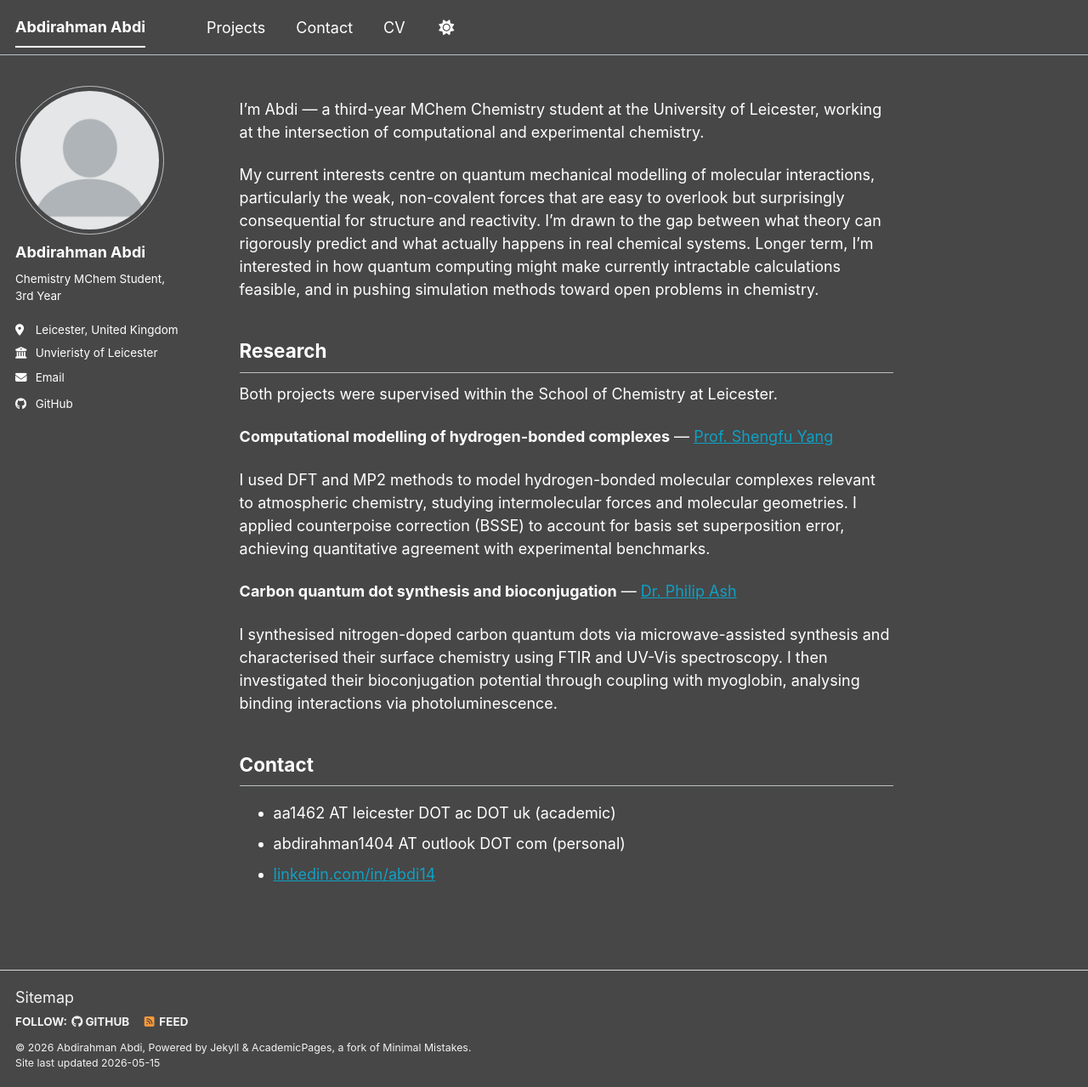
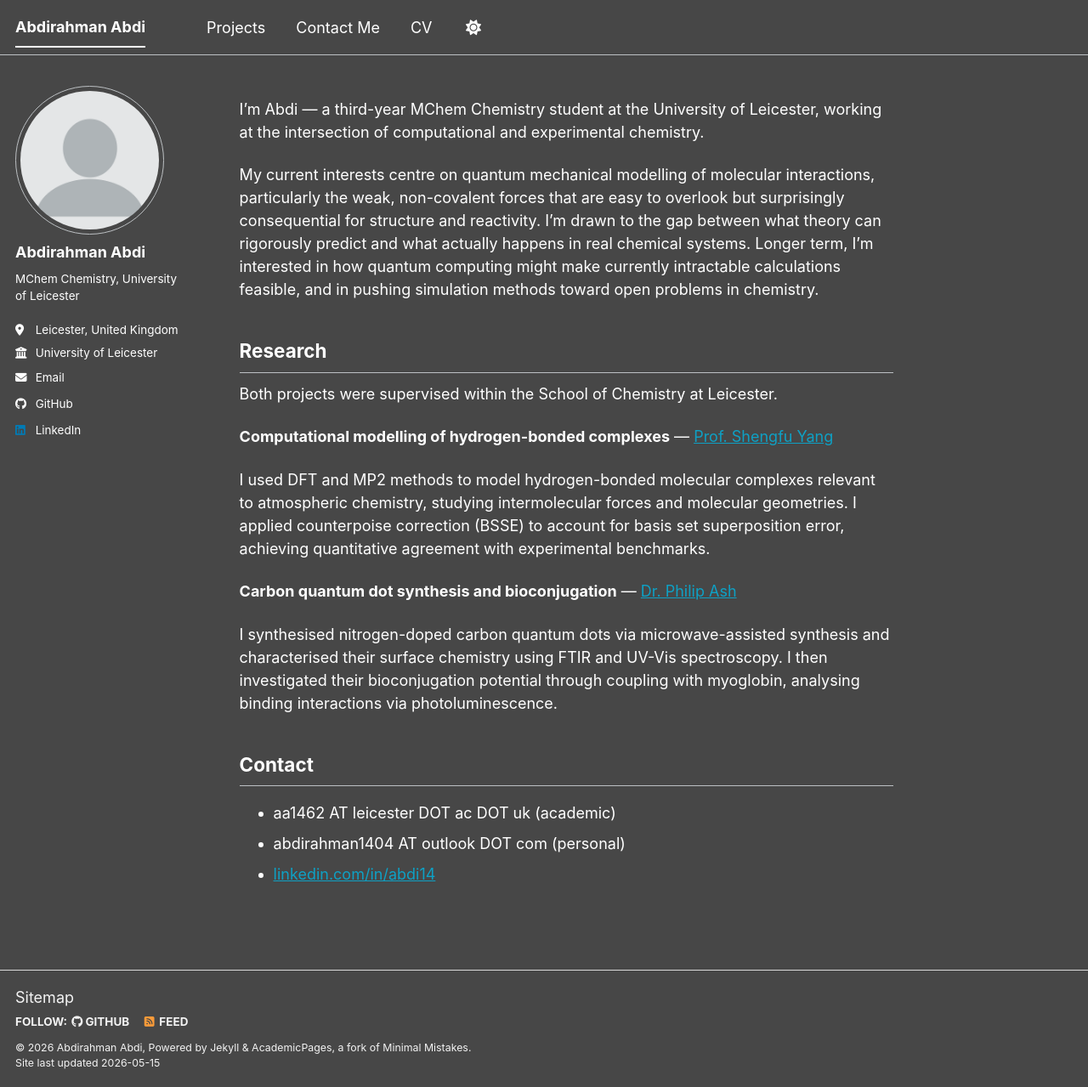
Before and after one commit to abdirahmanabdi-dev/abdirahmanabdi-dev.github.io, a Jekyll site: the page built from _pages/about.md, in a window 1280 px wide and 1279 px high. Shown: the whole window at 85% size. Built offline with Jekyll 4.4.1, drawn with Linux system fonts in a browser that asks for light colours; a script bundle is joined from its source files by our own code; library files that are not in the unit come from our copies.

Commit message:
fix: update author bio and employer details; rename contact link for clarity

```diff
--- a/_config.yml
+++ b/_config.yml
@@ -26,9 +26,9 @@ author:
   avatar           : "profile.png"
   name             : "Abdirahman Abdi"
   pronouns         : # example: "she/her"
-  bio              : "Chemistry MChem Student, 3rd Year"
+  bio              : "MChem Chemistry, University of Leicester"
   location         : "Leicester, United Kingdom"
-  employer         : "Unvieristy of Leicester"
+  employer         : "University of Leicester"
   uri              : # URL
   email            : "aa1462@student.le.ac.uk"
 
@@ -66,7 +66,7 @@ author:
   keybase          : # Username
   instagram        : # Username
   lastfm           : # Username
-  linkedin         : # Username
+  linkedin         : "abdi14" # Username
   mastodon         : # URL
   medium           : # URL
   pinterest        : # Username
--- a/_data/navigation.yml
+++ b/_data/navigation.yml
@@ -11,7 +11,7 @@ main:
   - title: "Projects"
     url: /projects/
 
-  - title: "Contact"
+  - title: "Contact Me"
     url: /contact/
 
   - title: "CV"
```
